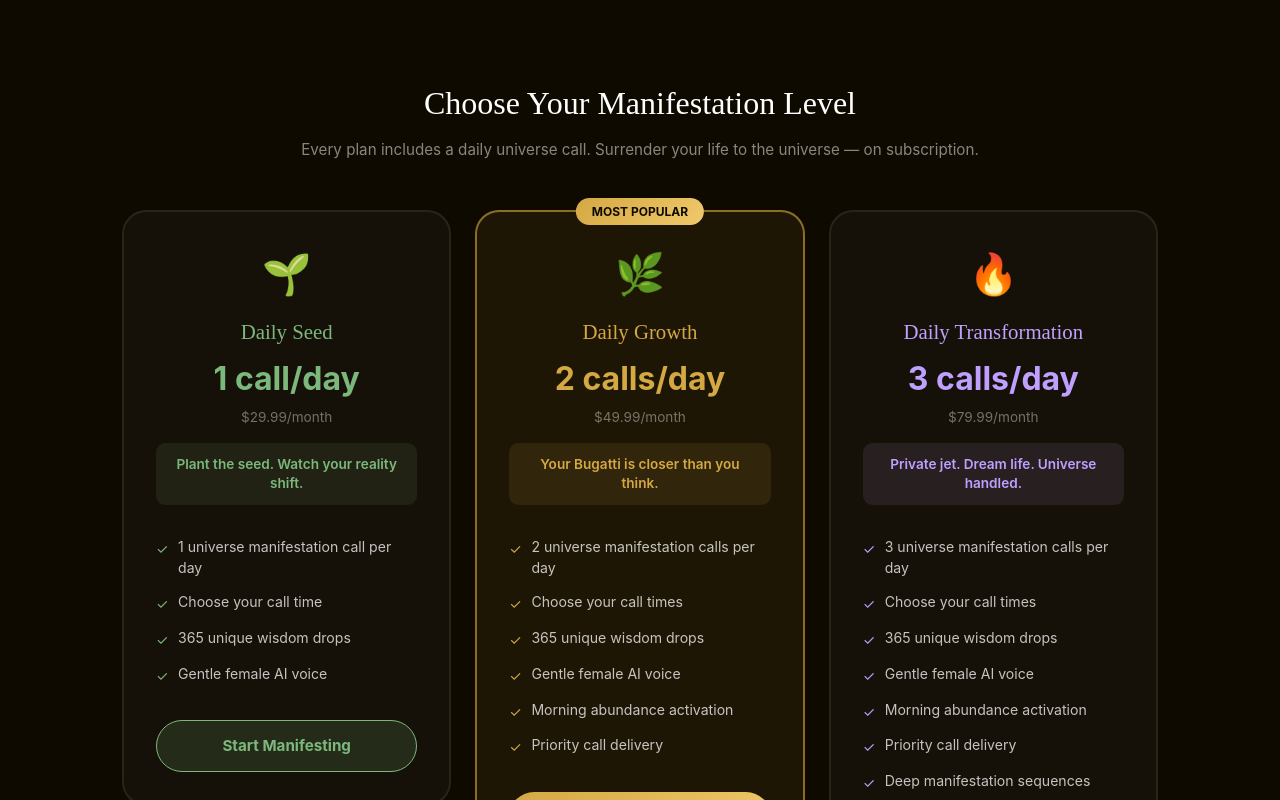
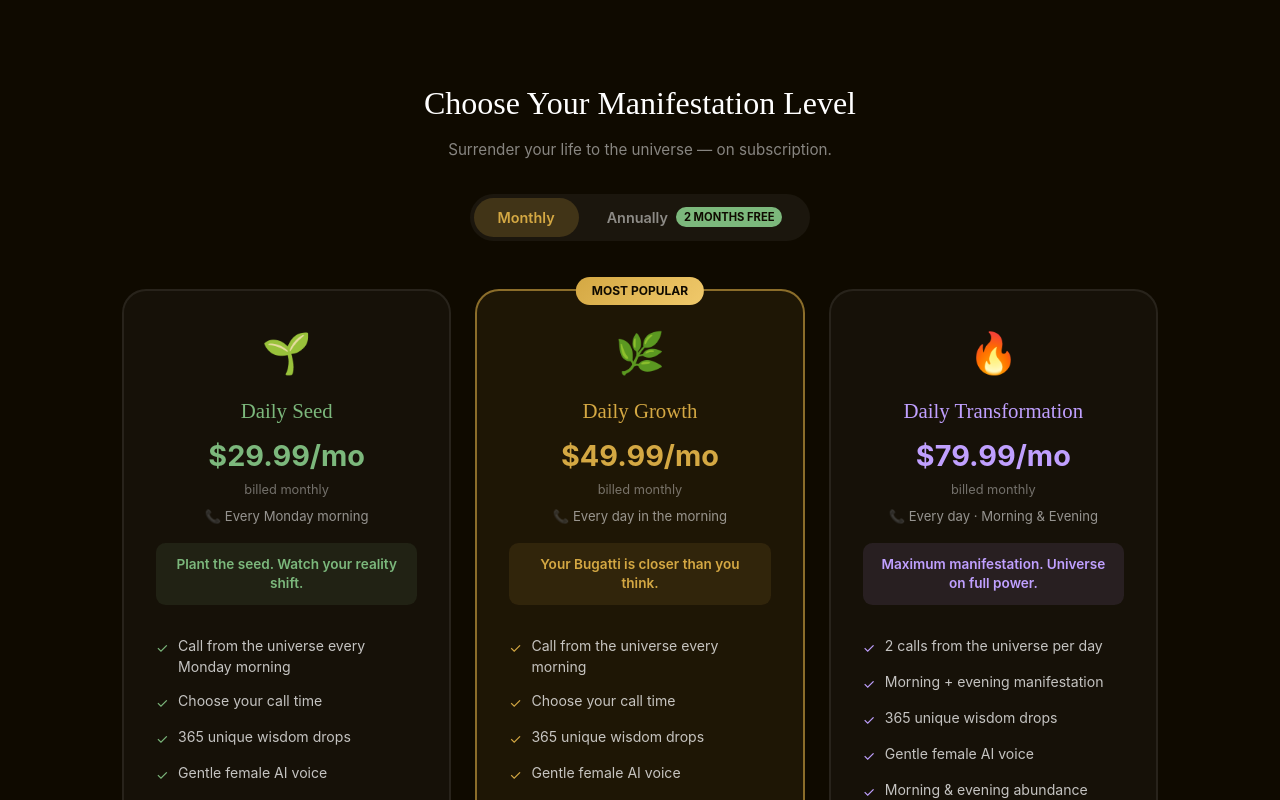
Before and after one commit to smgmdev/jesusai, a Next.js app in the folder frontend/: page / in a window 1280 px wide. Shown: the part 2300-3100 px from the top of the page. Built offline with nearby package versions, Linux system fonts and the light colour scheme.

Commit message:
Add monthly/annual billing toggle, update tier schedules (Mon/daily/2x daily)

```diff
--- a/frontend/app/api/subscribe/route.ts
+++ b/frontend/app/api/subscribe/route.ts
@@ -14,6 +14,7 @@ const schema = z.object({
   callTime: z.string().default('08:00'),
   timezone: z.string().default('America/New_York'),
   tier: z.enum(['basic', 'standard', 'premium']).default('basic'),
+  billing: z.enum(['monthly', 'annual']).default('monthly'),
 })
 
 export async function POST(req: NextRequest) {
@@ -23,8 +24,9 @@ export async function POST(req: NextRequest) {
     return NextResponse.json({ error: parsed.error.flatten() }, { status: 400 })
   }
 
-  const { name, email, phone, callTime, timezone, tier } = parsed.data
+  const { name, email, phone, callTime, timezone, tier, billing } = parsed.data
   const selectedTier = TIERS[tier as TierId]
+  const priceId = billing === 'annual' ? selectedTier.priceIdAnnual : selectedTier.priceId
 
   await prisma.subscriber.upsert({
     where: { email },
@@ -45,10 +47,10 @@ export async function POST(req: NextRequest) {
   const session = await getStripe().checkout.sessions.create({
     customer: customer.id,
     mode: 'subscription',
-    line_items: [{ price: selectedTier.priceId, quantity: 1 }],
-    success_url: `${FRONTEND_URL}/success?session_id={CHECKOUT_SESSION_ID}&tier=${tier}`,
+    line_items: [{ price: priceId, quantity: 1 }],
+    success_url: `${FRONTEND_URL}/success?session_id={CHECKOUT_SESSION_ID}&tier=${tier}&billing=${billing}`,
     cancel_url: `${FRONTEND_URL}/?cancelled=true`,
-    metadata: { email, tier },
+    metadata: { email, tier, billing },
   })
 
   return NextResponse.json({ url: session.url })
--- a/frontend/app/page.tsx
+++ b/frontend/app/page.tsx
@@ -1,5 +1,6 @@
 'use client'
 
+import { useState } from 'react'
 import Link from 'next/link'
 
 const sampleQuote = {
@@ -18,34 +19,40 @@ const tiers = [
     id: 'basic',
     name: 'Daily Seed',
     emoji: '🌱',
-    calls: '1 call/day',
-    monthly: '$29.99',
+    schedule: 'Every Monday morning',
+    monthly: '$29.99/mo',
+    annual: '$299.90/yr',
+    annualNote: '2 months free',
     promise: 'Plant the seed. Watch your reality shift.',
     color: '#7cb87c',
-    features: ['1 universe manifestation call per day', 'Choose your call time', '365 unique wisdom drops', 'Gentle female AI voice'],
+    features: ['Call from the universe every Monday morning', 'Choose your call time', '365 unique wisdom drops', 'Gentle female AI voice'],
     cta: 'Start Manifesting',
   },
   {
     id: 'standard',
     name: 'Daily Growth',
     emoji: '🌿',
-    calls: '2 calls/day',
-    monthly: '$49.99',
+    schedule: 'Every day in the morning',
+    monthly: '$49.99/mo',
+    annual: '$499.90/yr',
+    annualNote: '2 months free',
     promise: 'Your Bugatti is closer than you think.',
     color: '#d4a843',
     featured: true,
-    features: ['2 universe manifestation calls per day', 'Choose your call times', '365 unique wisdom drops', 'Gentle female AI voice', 'Morning abundance activation', 'Priority call delivery'],
+    features: ['Call from the universe every morning', 'Choose your call time', '365 unique wisdom drops', 'Gentle female AI voice', 'Morning abundance activation', 'Priority call delivery'],
     cta: 'Manifest Faster',
   },
   {
     id: 'premium',
     name: 'Daily Transformation',
     emoji: '🔥',
-    calls: '3 calls/day',
-    monthly: '$79.99',
-    promise: 'Private jet. Dream life. Universe handled.',
+    schedule: 'Every day · Morning & Evening',
+    monthly: '$79.99/mo',
+    annual: '$799.90/yr',
+    annualNote: '2 months free',
+    promise: 'Maximum manifestation. Universe on full power.',
     color: '#c0a0ff',
-    features: ['3 universe manifestation calls per day', 'Choose your call times', '365 unique wisdom drops', 'Gentle female AI voice', 'Morning abundance activation', 'Priority call delivery', 'Deep manifestation sequences', 'Full life surrender protocol'],
+    features: ['2 calls from the universe per day', 'Morning + evening manifestation', '365 unique wisdom drops', 'Gentle female AI voice', 'Morning & evening abundance activation', 'Priority call delivery', 'Deep manifestation sequences', 'Full life surrender protocol'],
     cta: 'Unlock Everything',
   },
 ]
@@ -57,6 +64,8 @@ const testimonials = [
 ]
 
 export default function Home() {
+  const [billing, setBilling] = useState<'monthly' | 'annual'>('monthly')
+
   return (
     <main style={{ minHeight: '100vh', background: '#0f0a00', color: '#fff' }}>
 
@@ -140,7 +149,18 @@ export default function Home() {
       {/* Pricing Tiers */}
       <section style={{ maxWidth: 1100, margin: '0 auto 6rem', padding: '0 2rem' }}>
         <h2 style={{ fontFamily: 'Playfair Display, serif', textAlign: 'center', fontSize: '2rem', marginBottom: '0.75rem' }}>Choose Your Manifestation Level</h2>
-        <p style={{ textAlign: 'center', color: 'rgba(255,255,255,0.5)', marginBottom: '3rem', fontSize: '0.95rem' }}>Every plan includes a daily universe call. Surrender your life to the universe — on subscription.</p>
+        <p style={{ textAlign: 'center', color: 'rgba(255,255,255,0.5)', marginBottom: '2rem', fontSize: '0.95rem' }}>Surrender your life to the universe — on subscription.</p>
+
+        {/* Billing toggle */}
+        <div style={{ display: 'flex', justifyContent: 'center', marginBottom: '3rem' }}>
+          <div style={{ display: 'inline-flex', background: 'rgba(255,255,255,0.05)', borderRadius: '999px', padding: '0.25rem', gap: '0.25rem' }}>
+            <button onClick={() => setBilling('monthly')} style={{ padding: '0.55rem 1.5rem', borderRadius: '999px', border: 'none', background: billing === 'monthly' ? 'rgba(212,168,67,0.2)' : 'transparent', color: billing === 'monthly' ? '#d4a843' : 'rgba(255,255,255,0.5)', fontWeight: 600, fontSize: '0.9rem', cursor: 'pointer' }}>Monthly</button>
+            <button onClick={() => setBilling('annual')} style={{ padding: '0.55rem 1.5rem', borderRadius: '999px', border: 'none', background: billing === 'annual' ? 'rgba(212,168,67,0.2)' : 'transparent', color: billing === 'annual' ? '#d4a843' : 'rgba(255,255,255,0.5)', fontWeight: 600, fontSize: '0.9rem', cursor: 'pointer', display: 'flex', alignItems: 'center', gap: '0.5rem' }}>
+              Annually <span style={{ background: '#7cb87c', color: '#0f0a00', fontSize: '0.7rem', fontWeight: 700, padding: '0.1rem 0.5rem', borderRadius: '999px' }}>2 MONTHS FREE</span>
+            </button>
+          </div>
+        </div>
+
         <div style={{ display: 'grid', gridTemplateColumns: 'repeat(auto-fit, minmax(280px, 1fr))', gap: '1.5rem', alignItems: 'start' }}>
           {tiers.map(tier => (
             <div key={tier.id} style={{ background: tier.featured ? 'rgba(212,168,67,0.08)' : 'rgba(255,255,255,0.03)', border: `2px solid ${tier.featured ? 'rgba(212,168,67,0.6)' : 'rgba(255,255,255,0.08)'}`, borderRadius: '1.5rem', padding: '2rem', position: 'relative', textAlign: 'center' }}>
@@ -151,10 +171,13 @@ export default function Home() {
               )}
               <div style={{ fontSize: '2.5rem', marginBottom: '0.75rem' }}>{tier.emoji}</div>
               <h3 style={{ fontFamily: 'Playfair Display, serif', fontSize: '1.3rem', marginBottom: '0.5rem', color: tier.color }}>{tier.name}</h3>
-              <div style={{ marginBottom: '0.25rem' }}>
-                <span style={{ fontSize: '2rem', fontWeight: 700, color: tier.color }}>{tier.calls}</span>
+              <div style={{ marginBottom: '0.15rem' }}>
+                <span style={{ fontSize: '1.8rem', fontWeight: 700, color: tier.color }}>{billing === 'annual' ? tier.annual : tier.monthly}</span>
               </div>
-              <div style={{ color: 'rgba(255,255,255,0.4)', fontSize: '0.85rem', marginBottom: '1rem' }}>{tier.monthly}/month</div>
+              <div style={{ color: 'rgba(255,255,255,0.4)', fontSize: '0.8rem', marginBottom: '0.5rem' }}>
+                {billing === 'annual' ? 'billed annually · 2 months free' : 'billed monthly'}
+              </div>
+              <div style={{ color: 'rgba(255,255,255,0.55)', fontSize: '0.82rem', marginBottom: '1rem' }}>📞 {tier.schedule}</div>
               <div style={{ background: `rgba(${tier.color === '#7cb87c' ? '124,184,124' : tier.color === '#d4a843' ? '212,168,67' : '192,160,255'},0.1)`, borderRadius: '0.6rem', padding: '0.75rem', marginBottom: '1.5rem' }}>
                 <p style={{ color: tier.color, fontSize: '0.85rem', fontWeight: 600, lineHeight: 1.4 }}>{tier.promise}</p>
               </div>
@@ -165,7 +188,7 @@ export default function Home() {
                   </li>
                 ))}
               </ul>
-              <Link href={`/subscribe?tier=${tier.id}`} style={{ display: 'block', background: tier.featured ? 'linear-gradient(135deg, #d4a843, #f0c96b)' : `rgba(${tier.color === '#7cb87c' ? '124,184,124' : '192,160,255'},0.15)`, border: tier.featured ? 'none' : `1px solid ${tier.color}`, color: tier.featured ? '#0f0a00' : tier.color, padding: '0.85rem', borderRadius: '999px', fontWeight: 700, fontSize: '0.95rem', textDecoration: 'none' }}>
+              <Link href={`/subscribe?tier=${tier.id}&billing=${billing}`} style={{ display: 'block', background: tier.featured ? 'linear-gradient(135deg, #d4a843, #f0c96b)' : `rgba(${tier.color === '#7cb87c' ? '124,184,124' : '192,160,255'},0.15)`, border: tier.featured ? 'none' : `1px solid ${tier.color}`, color: tier.featured ? '#0f0a00' : tier.color, padding: '0.85rem', borderRadius: '999px', fontWeight: 700, fontSize: '0.95rem', textDecoration: 'none' }}>
                 {tier.cta}
               </Link>
             </div>
--- a/frontend/app/subscribe/page.tsx
+++ b/frontend/app/subscribe/page.tsx
@@ -21,9 +21,27 @@ const TIMEZONES = [
 const CALL_TIMES = ['06:00','06:30','07:00','07:30','08:00','08:30','09:00','09:30','10:00','10:30','11:00','12:00']
 
 const TIERS = [
-  { id: 'basic', emoji: '🌱', name: 'Daily Seed', calls: '1 call/day', monthly: '$29.99/mo', promise: 'Plant the seed. Watch your reality shift.', color: '#7cb87c' },
-  { id: 'standard', emoji: '🌿', name: 'Daily Growth', calls: '2 calls/day', monthly: '$49.99/mo', promise: 'Your Bugatti is closer than you think.', color: '#d4a843', featured: true },
-  { id: 'premium', emoji: '🔥', name: 'Daily Transformation', calls: '3 calls/day', monthly: '$79.99/mo', promise: 'Private jet. Dream life. Universe handled.', color: '#c0a0ff' },
+  {
+    id: 'basic', emoji: '🌱', name: 'Daily Seed',
+    schedule: 'Every Monday morning',
+    monthly: '$29.99/mo', annual: '$299.90/yr',
+    promise: 'Plant the seed. Watch your reality shift.',
+    color: '#7cb87c',
+  },
+  {
+    id: 'standard', emoji: '🌿', name: 'Daily Growth',
+    schedule: 'Every day in the morning',
+    monthly: '$49.99/mo', annual: '$499.90/yr',
+    promise: 'Your Bugatti is closer than you think.',
+    color: '#d4a843', featured: true,
+  },
+  {
+    id: 'premium', emoji: '🔥', name: 'Daily Transformation',
+    schedule: 'Every day · Morning & Evening',
+    monthly: '$79.99/mo', annual: '$799.90/yr',
+    promise: 'Maximum manifestation. Universe on full power.',
+    color: '#c0a0ff',
+  },
 ]
 
 function formatTime(t: string) {
@@ -35,6 +53,7 @@ function formatTime(t: string) {
 
 function SubscribeForm() {
   const params = useSearchParams()
+  const [billing, setBilling] = useState<'monthly' | 'annual'>('monthly')
   const [form, setForm] = useState({ name: '', email: '', phone: '', callTime: '07:00', timezone: 'America/New_York', tier: 'standard' })
   const [loading, setLoading] = useState(false)
   const [error, setError] = useState('')
@@ -44,6 +63,8 @@ function SubscribeForm() {
     if (t && ['basic', 'standard', 'premium'].includes(t)) {
       setForm(prev => ({ ...prev, tier: t }))
     }
+    const b = params.get('billing')
+    if (b === 'annual') setBilling('annual')
   }, [params])
 
   function set(field: string, value: string) {
@@ -56,7 +77,7 @@ function SubscribeForm() {
     if (!form.name || !form.email || !form.phone) { setError('Please fill in all fields.'); return }
     setLoading(true)
     try {
-      const { url } = await createSubscription(form)
+      const { url } = await createSubscription({ ...form, billing })
       window.location.href = url
     } catch (err: unknown) {
       setError(err instanceof Error ? err.message : 'Something went wrong.')
@@ -81,6 +102,16 @@ function SubscribeForm() {
 
       <form onSubmit={handleSubmit} style={{ display: 'flex', flexDirection: 'column', gap: '1.25rem' }}>
 
+        {/* Billing toggle */}
+        <div style={{ display: 'flex', justifyContent: 'center' }}>
+          <div style={{ display: 'inline-flex', background: 'rgba(255,255,255,0.05)', borderRadius: '999px', padding: '0.25rem', gap: '0.25rem' }}>
+            <button type="button" onClick={() => setBilling('monthly')} style={{ padding: '0.5rem 1.25rem', borderRadius: '999px', border: 'none', background: billing === 'monthly' ? 'rgba(212,168,67,0.2)' : 'transparent', color: billing === 'monthly' ? '#d4a843' : 'rgba(255,255,255,0.5)', fontWeight: 600, fontSize: '0.85rem', cursor: 'pointer' }}>Monthly</button>
+            <button type="button" onClick={() => setBilling('annual')} style={{ padding: '0.5rem 1.25rem', borderRadius: '999px', border: 'none', background: billing === 'annual' ? 'rgba(212,168,67,0.2)' : 'transparent', color: billing === 'annual' ? '#d4a843' : 'rgba(255,255,255,0.5)', fontWeight: 600, fontSize: '0.85rem', cursor: 'pointer', display: 'flex', alignItems: 'center', gap: '0.4rem' }}>
+              Annually <span style={{ background: '#7cb87c', color: '#0f0a00', fontSize: '0.65rem', fontWeight: 700, padding: '0.1rem 0.4rem', borderRadius: '999px' }}>2 FREE</span>
+            </button>
+          </div>
+        </div>
+
         {/* Tier selector */}
         <div>
           <label style={{ display: 'block', color: 'rgba(255,255,255,0.6)', fontSize: '0.85rem', marginBottom: '0.6rem', fontWeight: 500 }}>Choose Your Plan</label>
@@ -95,12 +126,12 @@ function SubscribeForm() {
                   <span style={{ fontSize: '1.5rem' }}>{tier.emoji}</span>
                   <div>
                     <div style={{ fontWeight: 600, color: form.tier === tier.id ? tier.color : '#fff', fontSize: '0.95rem' }}>{tier.name}</div>
-                    <div style={{ color: 'rgba(255,255,255,0.45)', fontSize: '0.78rem' }}>{tier.promise}</div>
+                    <div style={{ color: 'rgba(255,255,255,0.45)', fontSize: '0.75rem' }}>📞 {tier.schedule}</div>
                   </div>
                 </div>
                 <div style={{ textAlign: 'right' }}>
-                  <div style={{ fontWeight: 700, color: tier.color, fontSize: '1rem' }}>{tier.calls}</div>
-                  <div style={{ color: 'rgba(255,255,255,0.4)', fontSize: '0.75rem' }}>{tier.monthly}</div>
+                  <div style={{ fontWeight: 700, color: tier.color, fontSize: '0.95rem' }}>{billing === 'annual' ? tier.annual : tier.monthly}</div>
+                  {billing === 'annual' && <div style={{ color: '#7cb87c', fontSize: '0.7rem' }}>2 months free</div>}
                 </div>
               </div>
             ))}
@@ -152,17 +183,21 @@ function SubscribeForm() {
             <span style={{ color: selectedTier.color }}>{selectedTier.emoji} {selectedTier.name}</span>
           </div>
           <div style={{ display: 'flex', justifyContent: 'space-between', color: 'rgba(255,255,255,0.7)', fontSize: '0.9rem', marginBottom: '0.4rem' }}>
-            <span>Daily call at</span>
+            <span>Schedule</span>
+            <span style={{ color: 'rgba(255,255,255,0.6)' }}>📞 {selectedTier.schedule}</span>
+          </div>
+          <div style={{ display: 'flex', justifyContent: 'space-between', color: 'rgba(255,255,255,0.7)', fontSize: '0.9rem', marginBottom: '0.4rem' }}>
+            <span>Call time</span>
             <span className="gold">{formatTime(form.callTime)} · {TIMEZONES.find(z => z.value === form.timezone)?.label}</span>
           </div>
           <div style={{ display: 'flex', justifyContent: 'space-between', color: 'rgba(255,255,255,0.7)', fontSize: '0.9rem' }}>
             <span>Billing</span>
-            <span style={{ color: selectedTier.color }}>{selectedTier.monthly}</span>
+            <span style={{ color: selectedTier.color }}>{billing === 'annual' ? selectedTier.annual : selectedTier.monthly}{billing === 'annual' ? ' · 2 months free' : ''}</span>
           </div>
         </div>
 
         <button type="submit" disabled={loading} style={{ background: loading ? 'rgba(212,168,67,0.4)' : 'linear-gradient(135deg, #d4a843, #f0c96b)', color: '#0f0a00', border: 'none', borderRadius: '999px', padding: '1rem', fontSize: '1.05rem', fontWeight: 700, cursor: loading ? 'not-allowed' : 'pointer', boxShadow: loading ? 'none' : '0 0 25px rgba(212,168,67,0.35)' }}>
-          {loading ? 'Redirecting to Stripe...' : `Subscribe · ${selectedTier.monthly} →`}
+          {loading ? 'Redirecting to Stripe...' : `Subscribe · ${billing === 'annual' ? selectedTier.annual : selectedTier.monthly} →`}
         </button>
 
         <p style={{ textAlign: 'center', color: 'rgba(255,255,255,0.35)', fontSize: '0.8rem' }}>Secure payment via Stripe · Cancel anytime</p>
--- a/frontend/lib/api.ts
+++ b/frontend/lib/api.ts
@@ -7,6 +7,7 @@ export async function createSubscription(data: {
   callTime: string
   timezone: string
   tier: string
+  billing: string
 }) {
   const res = await fetch(`${API}/api/subscribe`, {
     method: 'POST',
--- a/frontend/lib/stripe.ts
+++ b/frontend/lib/stripe.ts
@@ -12,24 +12,36 @@ export function getStripe(): Stripe {
 export const TIERS = {
   basic: {
     name: 'Daily Seed',
+    description: 'A call from the universe every Monday morning',
+    callSchedule: 'Every Monday morning',
     priceId: process.env.STRIPE_PRICE_ID_BASIC!,
-    callsPerDay: 1,
+    priceIdAnnual: process.env.STRIPE_PRICE_ID_BASIC_ANNUAL!,
     monthly: 29.99,
-    label: '1 call/day · $29.99/mo',
+    annual: 299.90,
+    label: '$29.99/mo',
+    labelAnnual: '$299.90/yr',
   },
   standard: {
     name: 'Daily Growth',
+    description: 'A call from the universe every day in the morning',
+    callSchedule: 'Every day in the morning',
     priceId: process.env.STRIPE_PRICE_ID_STANDARD!,
-    callsPerDay: 2,
+    priceIdAnnual: process.env.STRIPE_PRICE_ID_STANDARD_ANNUAL!,
     monthly: 49.99,
-    label: '2 calls/day · $49.99/mo',
+    annual: 499.90,
+    label: '$49.99/mo',
+    labelAnnual: '$499.90/yr',
   },
   premium: {
     name: 'Daily Transformation',
+    description: 'A call from the universe every day twice — for maximum manifestation',
+    callSchedule: 'Every day · Morning & Evening',
     priceId: process.env.STRIPE_PRICE_ID_PREMIUM!,
-    callsPerDay: 3,
+    priceIdAnnual: process.env.STRIPE_PRICE_ID_PREMIUM_ANNUAL!,
     monthly: 79.99,
-    label: '3 calls/day · $79.99/mo',
+    annual: 799.90,
+    label: '$79.99/mo',
+    labelAnnual: '$799.90/yr',
   },
 } as const
 
```
